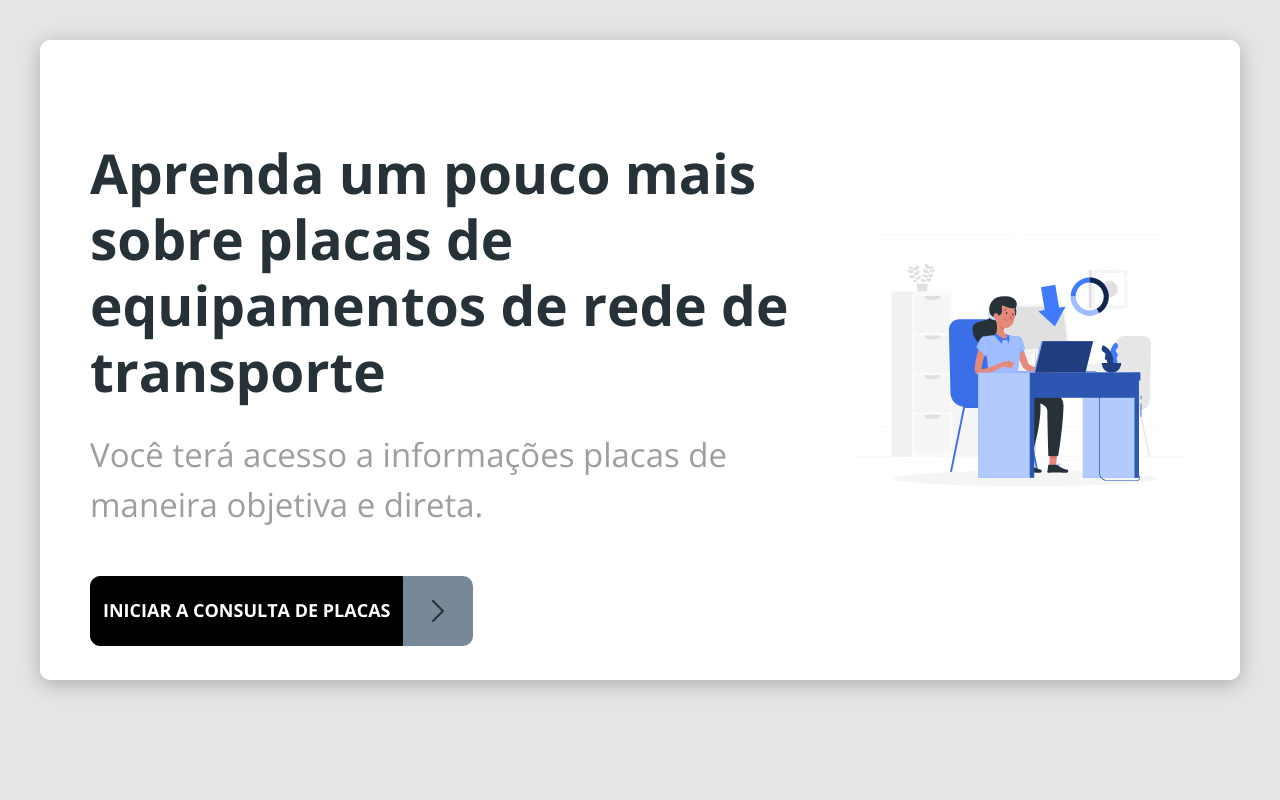
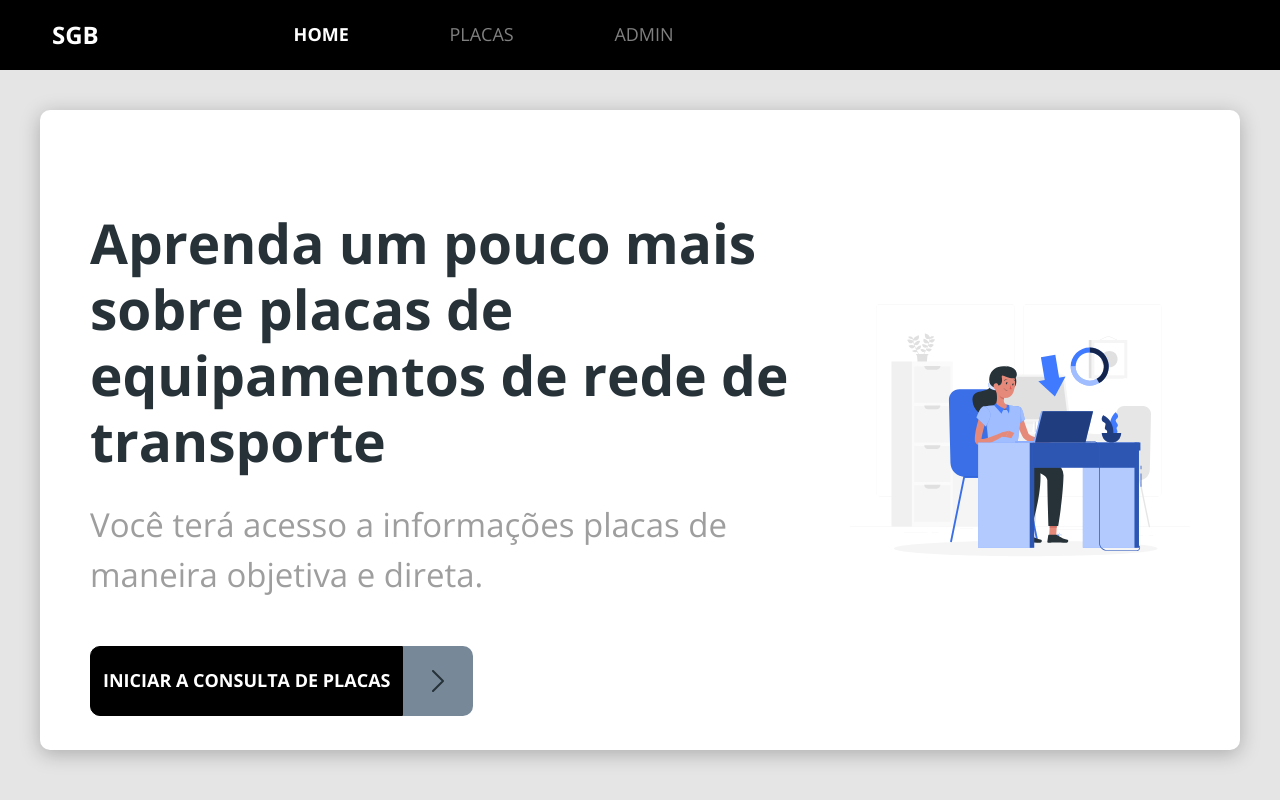
Before and after one commit to RenAxl/sgp, a React (Create React App) app in the folder frontend/: page / in a window 1280 px wide. Built offline with nearby package versions, Linux system fonts and the light colour scheme.

Commit message:
Frontend - Navbar layout

```diff
--- a/frontend/src/Routes.tsx
+++ b/frontend/src/Routes.tsx
@@ -1,9 +1,10 @@
 import { BrowserRouter, Switch, Route } from "react-router-dom";
 import Home from "pages/Home";
-
+import Navbar from "components/Navbar";
 
 const Routes = () => (
   <BrowserRouter>
+    <Navbar />
     <Switch>
       <Route path="/" exact>
         <Home />
--- /dev/null
+++ b/frontend/src/components/Navbar/index.tsx
@@ -0,0 +1,50 @@
+import 'bootstrap/js/src/collapse.js';
+import { Link, NavLink } from 'react-router-dom';
+
+import './styles.css';
+
+const Navbar = () => {
+  return (
+    <nav className="navbar navbar-expand-md navbar-dark bg-primary main-nav">
+      <div className="container-fluid">
+        {' '}
+        {/* previne quebra de linha entre logo e itens */}
+        <Link to="/" className="nav-logo-text">
+          <h4>SGB</h4>
+        </Link>
+        <button
+          className="navbar-toggler"
+          type="button"
+          data-bs-toggle="collapse"
+          data-bs-target="#dscatalog-navbar"
+          aria-controls="dscatalog-navbar"
+          aria-expanded="false"
+          aria-label="Toggle navigation"
+        >
+          <span className="navbar-toggler-icon"></span>
+        </button>
+        <div className="collapse navbar-collapse" id="dscatalog-navbar">
+          <ul className="navbar-nav offset-md-2 main-menu">
+            <li>
+              <NavLink to="/" activeClassName="active" exact>
+                HOME
+              </NavLink>
+            </li>
+            <li>
+              <NavLink to="/cards" activeClassName="active">
+                PLACAS
+              </NavLink>
+            </li>
+            <li>
+              <NavLink to="/admin" activeClassName="active">
+                ADMIN
+              </NavLink>
+            </li>
+          </ul>
+        </div>
+      </div>
+    </nav>
+  );
+};
+
+export default Navbar;
--- /dev/null
+++ b/frontend/src/components/Navbar/styles.css
@@ -0,0 +1,33 @@
+.main-nav {
+    padding-left: 40px;
+    min-height: 70px;
+  }
+
+  .nav-logo-text {
+    color: #fff;
+  }
+
+  .nav-logo-text:hover {
+    color: #fff;
+  }
+
+  .main-menu {
+    display: flex;
+    font-size: 18px;
+    width: 380px;
+    justify-content: space-between;
+  }
+
+  .main-menu a {
+    font-style: normal;
+    color: rgba(255, 255, 255, 0.5);
+  }
+
+  .main-menu a.active {
+    font-weight: bold;
+    color: #fff;
+  }
+
+  .main-menu a:hover {
+    color: #fff;
+  }
```
